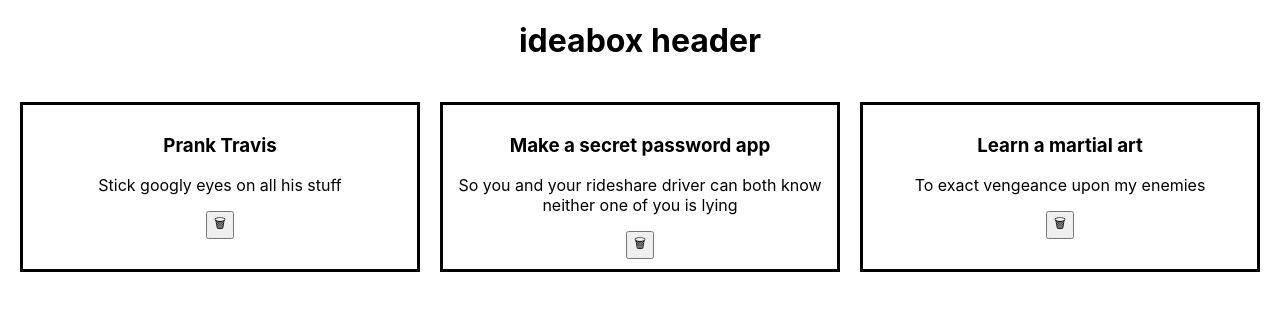
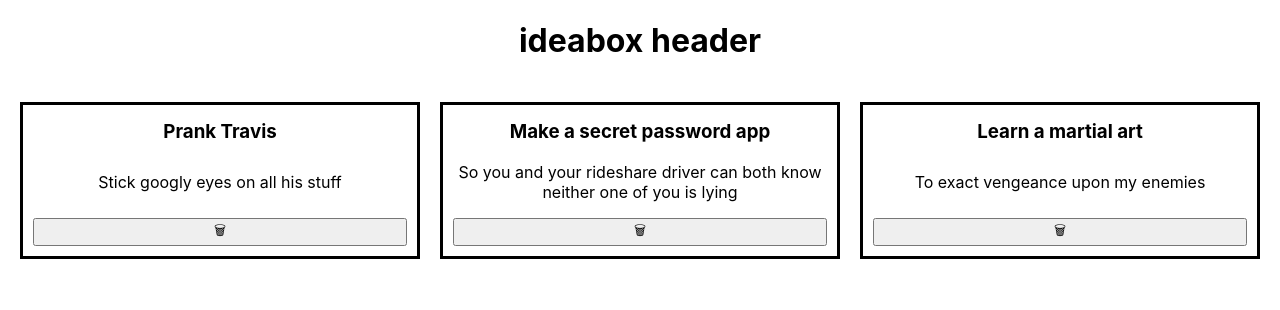
Before and after one commit to hfaerber/IdeaBox, a React (Create React App) app: page / in a window 1280 px wide. Shown: the top 310 px of the page. Built offline with nearby package versions, Linux system fonts and the light colour scheme.

Commit message:
Add styling for Form

```diff
--- a/src/Card.css
+++ b/src/Card.css
@@ -2,4 +2,15 @@
   box-sizing: border-box;
   border: 3px solid black;
   padding: 10px;
+  display: flex;
+  flex-direction: column;
+  justify-content: space-between;
 }
+
+h3 {
+  margin-top: 5px;
+}
+
+p {
+  margin-top: 0;
+}
--- a/src/Form.css
+++ b/src/Form.css
@@ -0,0 +1,10 @@
+form {
+  margin: auto;
+}
+
+input, button {
+  margin: 5px;
+  width: 30%;
+  border: 2px solid black;
+  font-size: 18px;
+}
```
